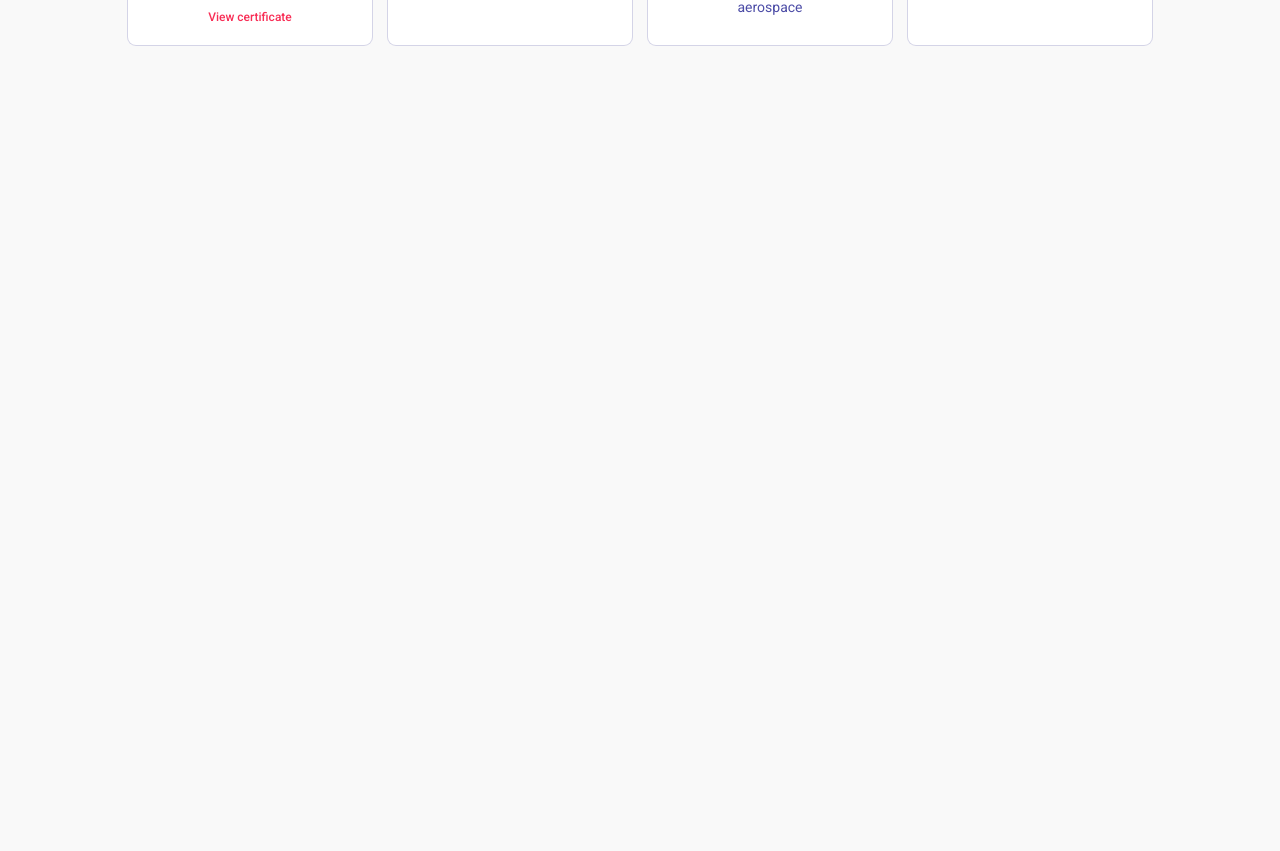
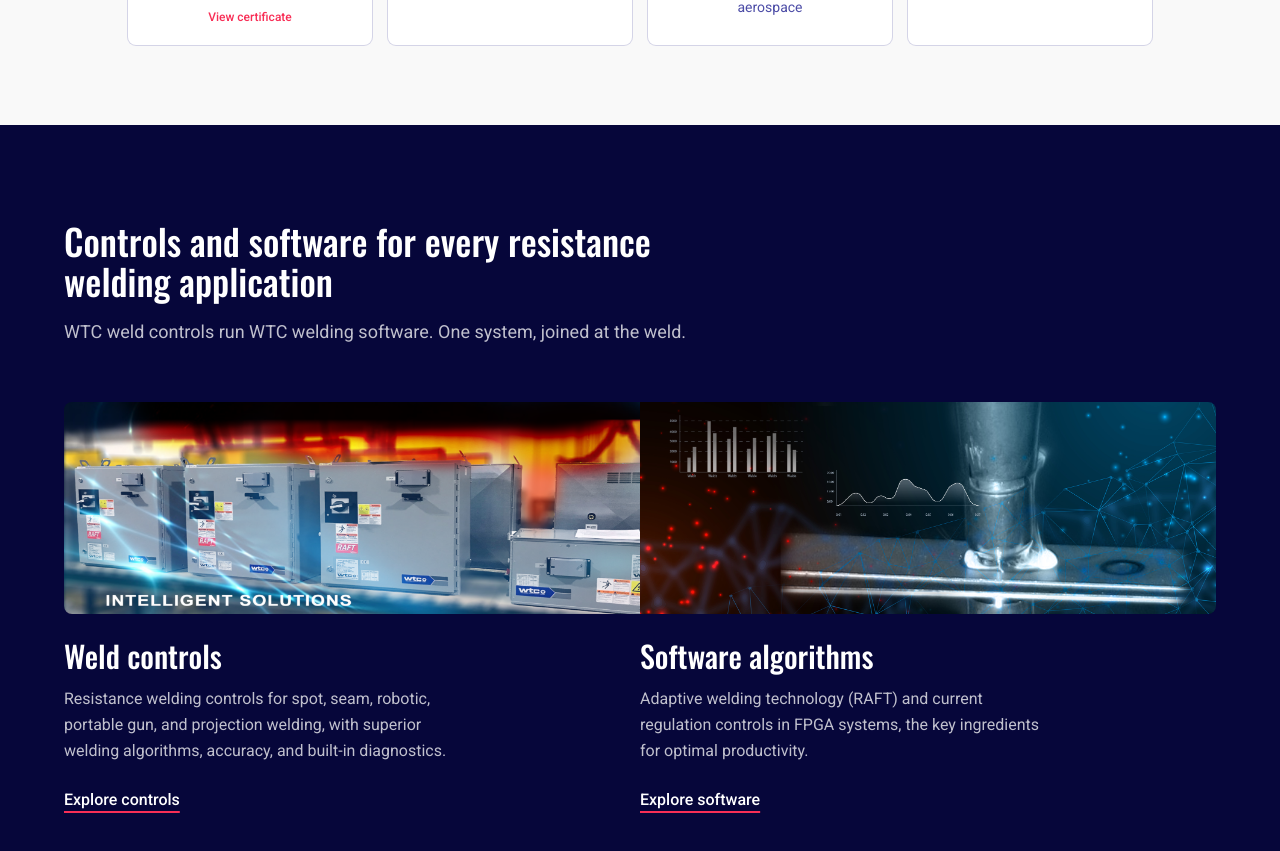
Before and after one commit to AbduTello/Welding_Tech_Corp_Assesment, a Next.js app: page / in a window 1280 px wide. Shown: the part 1380-2231 px from the top of the page. Before the commit the page ends 1505 px from the top, so only its background shows below. Built offline with nearby package versions, Linux system fonts and the light colour scheme.

Commit message:
feat/created products and solutions section

```diff
--- /dev/null
+++ b/src/app/components/ProductsBand.tsx
@@ -0,0 +1,82 @@
+import Image from "next/image";
+
+import { PRODUCT_CATEGORIES, type ProductCategory } from "@/data/products";
+
+import WeldSeam from "./WeldSeam";
+
+const LINK =
+  "mt-6 inline-block font-medium underline decoration-brand decoration-2 underline-offset-[6px] transition-colors hover:text-brand focus-visible:outline-2 focus-visible:outline-offset-4 focus-visible:outline-white motion-reduce:transition-none";
+
+export default function ProductsBand() {
+  return (
+    <section
+      aria-labelledby="products-heading"
+      className="bg-ink px-4 py-16 text-white sm:py-24"
+    >
+      <div className="mx-auto max-w-6xl">
+        <h2
+          id="products-heading"
+          className="max-w-2xl font-heading text-3xl font-medium sm:text-4xl"
+        >
+          Controls and software for every resistance welding application
+        </h2>
+        <p className="mt-4 max-w-2xl leading-relaxed text-pretty text-white/75 sm:text-lg">
+          WTC weld controls run WTC welding software. One system, joined at the
+          weld.
+        </p>
+
+        {/* No column gap from md up, so the two banners meet as one strip */}
+        <ul className="mt-10 grid gap-12 sm:mt-14 md:grid-cols-2 md:gap-0">
+          {PRODUCT_CATEGORIES.map((category, index) => (
+            <li key={category.title}>
+              <CategoryItem category={category} isFirst={index === 0} />
+            </li>
+          ))}
+        </ul>
+      </div>
+    </section>
+  );
+}
+
+function CategoryItem({
+  category: { title, description, cta, href, image },
+  isFirst,
+}: {
+  category: ProductCategory;
+  isFirst: boolean;
+}) {
+  return (
+    <article>
+      <div className="relative">
+        {/* Square off the corners where the banners meet */}
+        <div
+          className={`overflow-hidden rounded-lg ${
+            isFirst ? "md:rounded-r-none" : "md:rounded-l-none"
+          }`}
+        >
+          {/* Both banners are 1912x703, shown uncropped because the cabinet image has text baked into a corner */}
+          <Image
+            src={image.src}
+            alt={image.alt}
+            width={1912}
+            height={703}
+            sizes="(min-width: 1152px) 576px, (min-width: 768px) 50vw, 100vw"
+            className="h-auto w-full"
+          />
+        </div>
+        {!isFirst && <WeldSeam />}
+      </div>
+
+      <div className="mt-6 max-w-md md:pr-8">
+        <h3 className="font-heading text-2xl font-medium sm:text-3xl">
+          {title}
+        </h3>
+        <p className="mt-3 leading-relaxed text-white/75">{description}</p>
+
+        <a href={href} className={LINK}>
+          {cta}
+        </a>
+      </div>
+    </article>
+  );
+}
--- /dev/null
+++ b/src/app/components/WeldSeam.tsx
@@ -0,0 +1,64 @@
+"use client";
+
+import { useEffect, useRef, useState } from "react";
+
+const NUGGET_COUNT = 5;
+// Nuggets start once the seam line is partly drawn, then follow it down
+const FIRST_NUGGET_DELAY_MS = 300;
+const NUGGET_STAGGER_MS = 180;
+
+// Animation lifecycle, read by the .weld-seam rules in globals.css:
+// - "static": server render, reduced motion, or no JS; the seam is shown finished
+// - "armed": hydrated and waiting offscreen; the seam is hidden
+// - "welding": in view; the seam draws and the nuggets flash, once
+type WeldState = "static" | "armed" | "welding";
+
+// The joint between the two product banners: a red seam line with a row of
+// spot-weld nuggets. Desktop only, since the banners only meet from md up.
+export default function WeldSeam() {
+  const ref = useRef<HTMLDivElement>(null);
+  const [state, setState] = useState<WeldState>("static");
+
+  useEffect(() => {
+    const el = ref.current;
+    const reduceMotion = window.matchMedia(
+      "(prefers-reduced-motion: reduce)",
+    ).matches;
+    if (!el || reduceMotion) return;
+
+    setState("armed");
+    const observer = new IntersectionObserver(
+      ([entry]) => {
+        if (!entry.isIntersecting) return;
+        setState("welding");
+        observer.disconnect();
+      },
+      { threshold: 0.6 },
+    );
+    observer.observe(el);
+    return () => observer.disconnect();
+  }, []);
+
+  return (
+    // Centered on the left edge of its positioned parent
+    <div
+      ref={ref}
+      aria-hidden
+      data-weld={state}
+      className="weld-seam pointer-events-none absolute inset-y-0 left-0 z-10 hidden w-3.5 -translate-x-1/2 justify-center md:flex"
+    >
+      <span className="weld-seam-line w-1 bg-brand" />
+      <span className="absolute inset-0 flex flex-col justify-evenly">
+        {Array.from({ length: NUGGET_COUNT }, (_, i) => (
+          <span
+            key={i}
+            className="weld-nugget size-3.5 rounded-full"
+            style={{
+              animationDelay: `${FIRST_NUGGET_DELAY_MS + i * NUGGET_STAGGER_MS}ms`,
+            }}
+          />
+        ))}
+      </span>
+    </div>
+  );
+}
--- a/src/app/globals.css
+++ b/src/app/globals.css
@@ -10,6 +10,7 @@
   --color-foreground: var(--foreground);
   --color-brand: #f82e56;
   --color-navy: #000080;
+  --color-ink: #06063a;
   --font-sans: var(--font-roboto);
   --font-heading: var(--font-oswald);
 }
@@ -29,3 +30,58 @@ body {
     font-family: var(--font-heading);
   }
 }
+
+/* Weld seam between the product banners. data-weld states are set in WeldSeam.tsx */
+.weld-nugget {
+  /* White-hot core cooling to brand red at the edge */
+  background: radial-gradient(
+    circle,
+    #fff4e0 0 22%,
+    #ffb347 45%,
+    var(--color-brand) 75%
+  );
+  box-shadow: 0 0 10px 2px
+    color-mix(in srgb, var(--color-brand) 55%, transparent);
+}
+
+.weld-seam-line {
+  transform-origin: top;
+}
+
+.weld-seam[data-weld="armed"] .weld-seam-line {
+  transform: scaleY(0);
+}
+
+.weld-seam[data-weld="armed"] .weld-nugget {
+  opacity: 0;
+}
+
+/* fill-mode "both" keeps each nugget hidden through its delay */
+.weld-seam[data-weld="welding"] .weld-seam-line {
+  animation: weld-draw 1.1s cubic-bezier(0.6, 0, 0.3, 1) both;
+}
+
+.weld-seam[data-weld="welding"] .weld-nugget {
+  animation: weld-flash 0.9s ease-out both;
+}
+
+/* Seam line draws top to bottom */
+@keyframes weld-draw {
+  from {
+    transform: scaleY(0);
+  }
+}
+
+/* Each nugget flashes white-hot, then cools to its resting look */
+@keyframes weld-flash {
+  from {
+    opacity: 0;
+    transform: scale(0.3);
+  }
+  25% {
+    opacity: 1;
+    transform: scale(1.5);
+    background: #fff;
+    box-shadow: 0 0 28px 10px rgb(255 214 150 / 0.9);
+  }
+}
--- a/src/app/page.tsx
+++ b/src/app/page.tsx
@@ -1,5 +1,6 @@
 import CertificationsBand from "./components/CertificationsBand";
 import HeroVideo from "./components/HeroVideo";
+import ProductsBand from "./components/ProductsBand";
 import TaglineBand from "./components/TaglineBand";
 
 export default function Home() {
@@ -8,6 +9,7 @@ export default function Home() {
       <HeroVideo />
       <TaglineBand />
       <CertificationsBand />
+      <ProductsBand />
     </main>
   );
 }
--- /dev/null
+++ b/src/data/products.ts
@@ -0,0 +1,33 @@
+export type ProductCategory = {
+  title: string;
+  description: string;
+  cta: string;
+  href: string;
+  image: { src: string; alt: string };
+};
+
+// Copy adapted from weldtechcorp.com/products-solutions.html
+export const PRODUCT_CATEGORIES: ProductCategory[] = [
+  {
+    title: "Weld controls",
+    description:
+      "Resistance welding controls for spot, seam, robotic, portable gun, and projection welding, with superior welding algorithms, accuracy, and built-in diagnostics.",
+    cta: "Explore controls",
+    href: "https://www.weldtechcorp.com/products/WTC-Series6000.html",
+    image: {
+      src: "/control-cabinets.png",
+      alt: "WTC resistance welding control cabinets",
+    },
+  },
+  {
+    title: "Software algorithms",
+    description:
+      "Adaptive welding technology (RAFT) and current regulation controls in FPGA systems, the key ingredients for optimal productivity.",
+    cta: "Explore software",
+    href: "https://www.weldtechcorp.com/products/adaptive-solutions.html",
+    image: {
+      src: "/weld-data-charts.png",
+      alt: "Weld data charts over a resistance spot weld",
+    },
+  },
+];
```
Also changed, not shown: public/control-cabinets.png (added), public/weld-data-charts.png (added).
